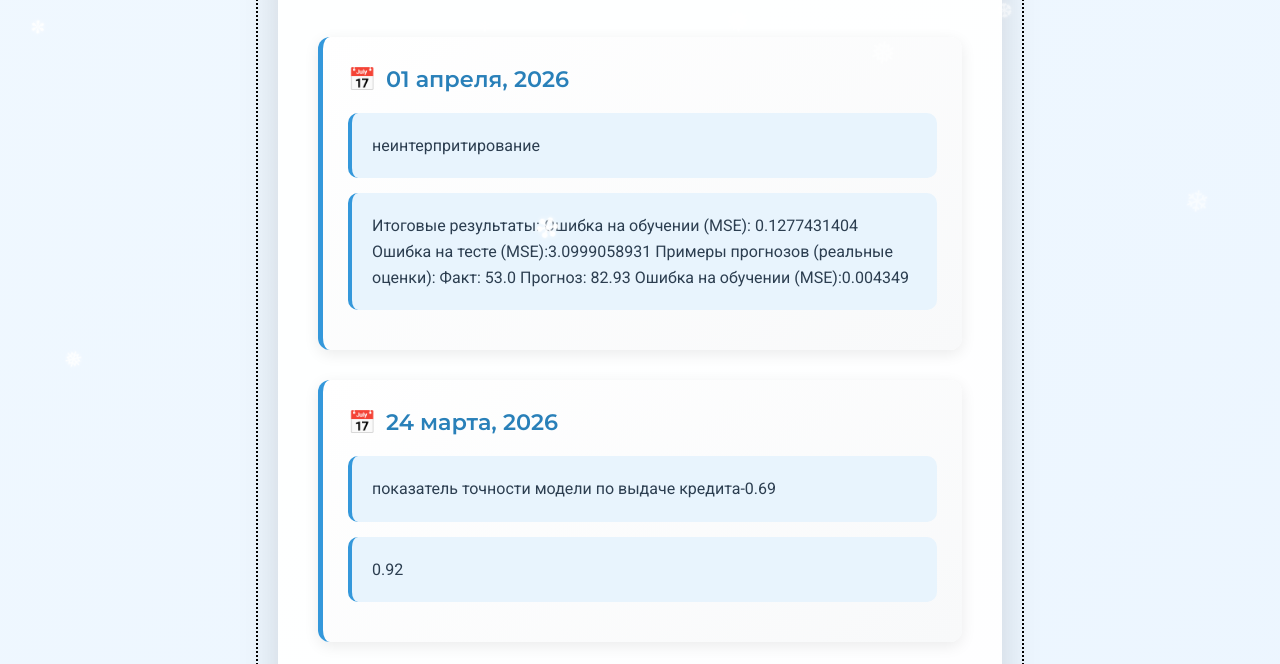
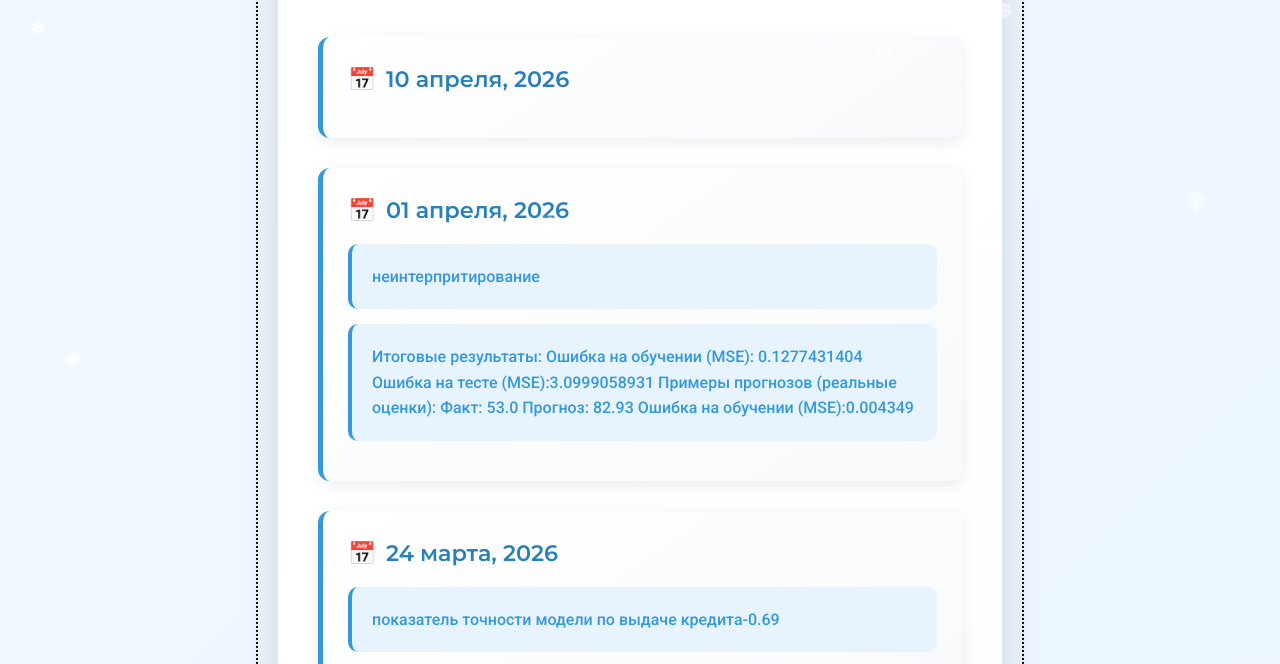
Before and after one commit to Anna001s/dem.github.io, a plain HTML site: page index.html in a window 1280 px wide. Shown: the part 266-930 px from the top of the page. Drawn offline with nearby package versions, Linux system fonts and the light colour scheme.

Commit message:
Update index.html

```diff
--- a/index.html
+++ b/index.html
@@ -437,6 +437,16 @@
             <p class="subtitle">Anna001s • Путешествие в мир кода и идей</p>
         </header>
 
+    </article>
+
+        <!-- Пост 1: FAQ Бот -->
+        <article class="post">
+            <h2 class="post-date">10 апреля, 2026</h2>
+
+
+                <a href="mail.drawio.png"БАЗА ДАННЫХ</a>
+
+        </article>
          <!-- Пост 1: FAQ Бот -->
         <article class="post">
             <h2 class="post-date">01 апреля, 2026</h2>
```
